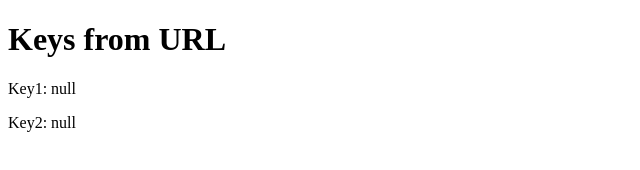
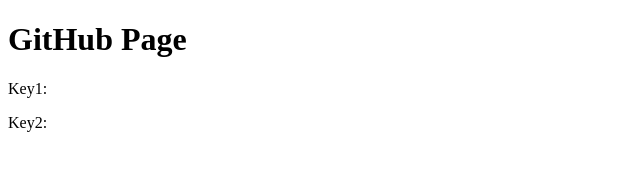
Before and after one commit to zhangshuai0818/zhangshuai0818.github.io, a plain HTML site: page index.html in a window 1280 px wide. Shown: the whole page, without its empty margins (0-640 px from the left). Drawn offline with Linux system fonts and the light colour scheme.

Commit message:
Update index.html

```diff
--- a/index.html
+++ b/index.html
@@ -3,29 +3,25 @@
 <head>
     <meta charset="UTF-8">
     <meta name="viewport" content="width=device-width, initial-scale=1.0">
-    <title>Test Page</title>
+    <title>GitHub Page</title>
+    <!-- Google Tag Manager -->
+<script>(function(w,d,s,l,i){w[l]=w[l]||[];w[l].push({'gtm.start':
+new Date().getTime(),event:'gtm.js'});var f=d.getElementsByTagName(s)[0],
+j=d.createElement(s),dl=l!='dataLayer'?'&l='+l:'';j.async=true;j.src=
+'https://www.googletagmanager.com/gtm.js?id='+i+dl;f.parentNode.insertBefore(j,f);
+})(window,document,'script','dataLayer','GTM-T8B88HBS');</script>
+<!-- End Google Tag Manager -->
 </head>
 <body>
-    <h1>Keys from URL</h1>
-    <p id="key1"></p>
-    <p id="key2"></p>
-    <script src="https://www.googletagmanager.com/gtag/js?id=GTM-T8B88HBS"></script>
+    <h1>GitHub Page</h1>
+    <p>Key1: <div id="key1"></div></p>
+    <p>Key2: <div id="key2"></div></p>
+
     <script>
-        window.dataLayer = window.dataLayer || [];
-        function gtag(){dataLayer.push(arguments);}
-        gtag('js', new Date());
-        gtag('config', 'GTM-T8B88HBS');
+        // 假设你已经在GTM中创建了一个名为"KeyValues"的自定义JavaScript变量，并且它包含了上面的getKeyValues函数
+        var keyValues = KeyValues();
+        document.getElementById("key1").innerText = keyValues.key1;
+        document.getElementById("key2").innerText = keyValues.key2;
     </script>
-    <script>
-    function displayKeys() {
-        const urlParams = new URLSearchParams(window.location.search);
-        const key1 = urlParams.get('key1');
-        const key2 = urlParams.get('key2');
-        document.getElementById('key1').textContent = 'Key1: ' + key1;
-        document.getElementById('key2').textContent = 'Key2: ' + key2;
-    }
-    window.addEventListener('load', displayKeys);
-</script>
-
 </body>
 </html>
```
